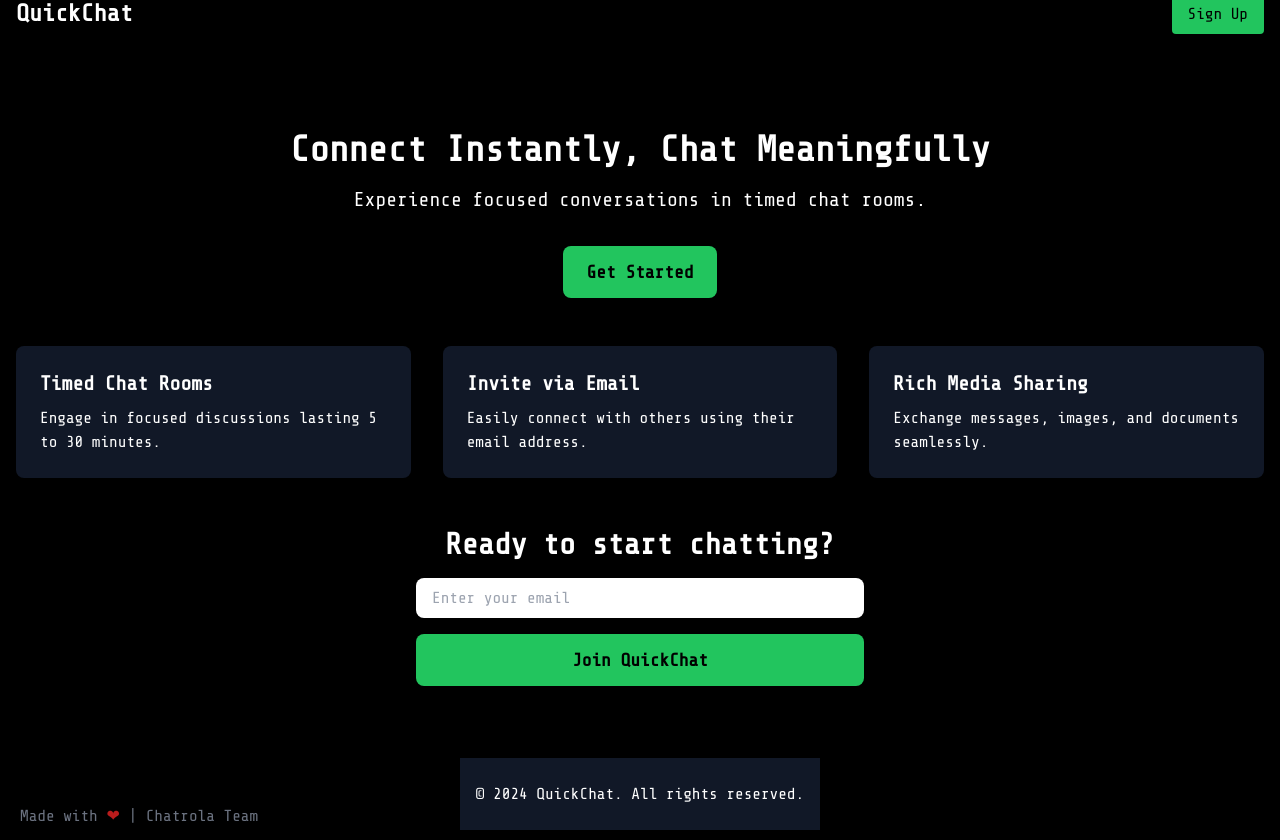
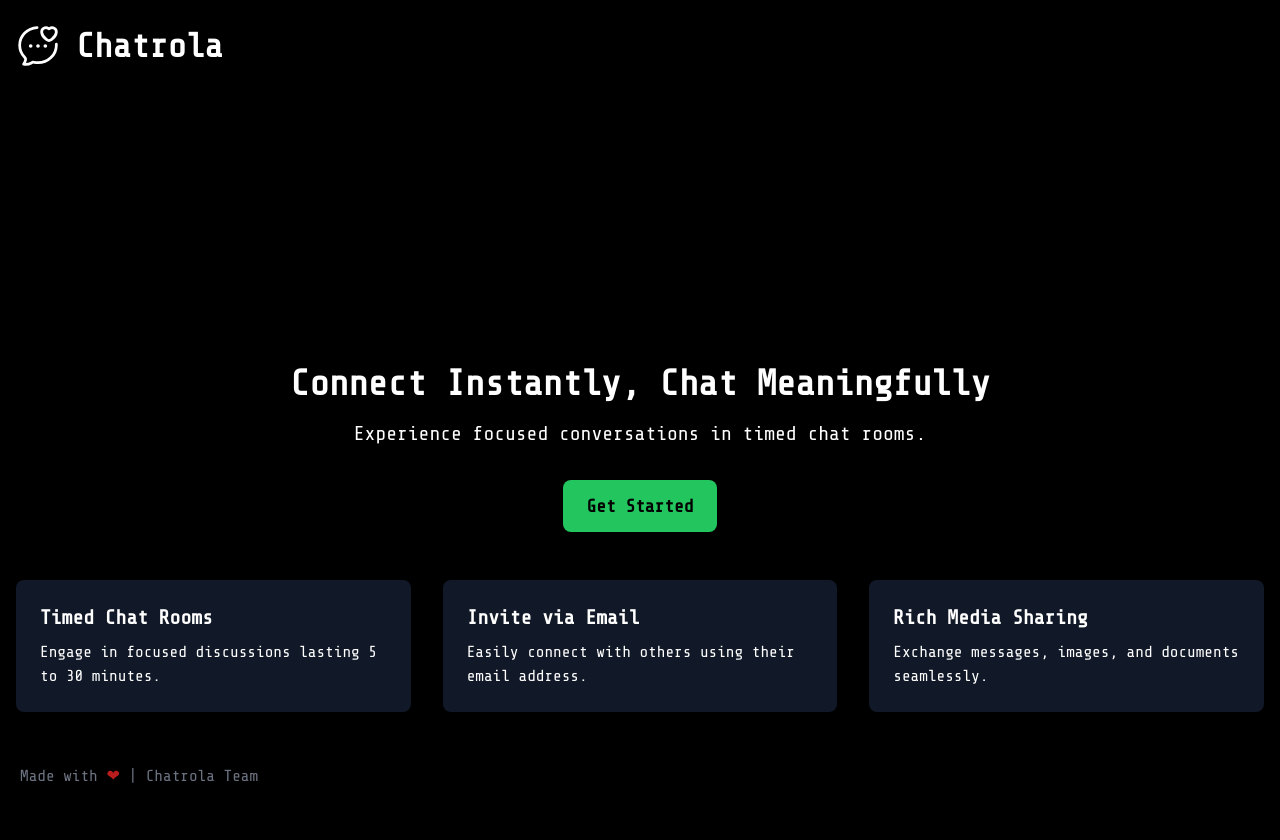
Before and after one commit to Atom-cell/Chatrola, a Next.js app: page / in a window 1280 px wide. After the commit the page ends 800 px from the top, so only its background shows below. Built offline with nearby package versions, Linux system fonts and the light colour scheme.

Commit message:
Landing page changed. new route added

```diff
--- a/app/components/Button.tsx
+++ b/app/components/Button.tsx
@@ -1,6 +1,8 @@
+'use client';
+
 import React from 'react';
 import Spinner from './Spinner';
-import {ButtonType} from '@/app/utils/Types';
+import { ButtonType } from '@/app/utils/Types';
 
 const Button = ({ buttonText, type, clickFn, loading }: ButtonType) => {
 	return (
@@ -9,7 +11,7 @@ const Button = ({ buttonText, type, clickFn, loading }: ButtonType) => {
 			onClick={() => clickFn && clickFn()}
 			className='m-4 bg-green-1 w-2/4 rounded py-2 md:text-xl hover:bg-green-600 flex items-center justify-center'
 		>
-			{loading ? <Spinner width={24} height={24}/> : buttonText}
+			{loading ? <Spinner width={24} height={24} /> : buttonText}
 		</button>
 	);
 };
--- a/app/components/Header.tsx
+++ b/app/components/Header.tsx
@@ -3,10 +3,15 @@ import ChatrolaIcon from '../icons/Icon';
 
 const Header = () => {
 	return (
-		<div className='w-full gap-4 flex items-center h-auto p-3 shadow-md shadow-green-1'>
-			{/* <ChatrolaIcon /> */}
-			<p className='font-semibold text-2xl md:text-3xl'>Chatrola</p>
-		</div>
+		<header className='container mx-auto px-4 py-6'>
+			<nav className='flex items-center'>
+				<ChatrolaIcon />
+				<h1 className='ml-4'>Chatrola</h1>
+				{/* <button className='bg-green-1 text-black px-4 py-2 rounded'>
+						Sign Up
+					</button> */}
+			</nav>
+		</header>
 	);
 };
 
--- /dev/null
+++ b/app/create-room/page.tsx
@@ -0,0 +1,17 @@
+import React from 'react';
+import CreateRoom from '../components/CreateRoom';
+import Header from '../components/Header';
+
+const page = () => {
+	return (
+		<div className='flex flex-col justify-between items-center w-screen h-screen space-y-6'>
+			<Header />
+			<h3 className='text-slate-200 md:text-4xl text-3xl font-extrabold my-12'>
+				Create Instant Room
+			</h3>
+			<CreateRoom />
+		</div>
+	);
+};
+
+export default page;
--- a/app/page.tsx
+++ b/app/page.tsx
@@ -1,23 +1,12 @@
 import React from 'react';
-import CreateRoom from './components/CreateRoom';
+import Button from './components/Button';
+import Header from './components/Header';
+
 const page = () => {
 	return (
-		<div className='flex flex-col justify-center items-center w-full h-full space-y-6'>
-			{/* <h3 className='text-slate-200 md:text-4xl text-3xl font-extrabold mb-12'>
-				Create Instant Room
-			</h3>
-			<CreateRoom /> */}
-
-			<header className='container mx-auto px-4 py-6'>
-				<nav className='flex justify-between items-center'>
-					<h1 className='text-2xl font-bold'>QuickChat</h1>
-					<button className='bg-green-1 text-black px-4 py-2 rounded'>
-						Sign Up
-					</button>
-				</nav>
-			</header>
-
-			<main className='container mx-auto px-4 py-12'>
+		<div className='flex flex-col justify-between items-center h-screen'>
+			<Header />
+			<main className='container mx-auto px-4 pt-5'>
 				<section className='text-center mb-12'>
 					<h2 className='text-4xl font-bold mb-4'>
 						Connect Instantly, Chat Meaningfully
@@ -45,7 +34,7 @@ const page = () => {
 					</div>
 				</section>
 
-				<section className='text-center'>
+				{/* <section className='text-center'>
 					<h2 className='text-3xl font-bold mb-4'>Ready to start chatting?</h2>
 					<form className='max-w-md mx-auto'>
 						<input
@@ -61,14 +50,8 @@ const page = () => {
 							Join QuickChat
 						</button>
 					</form>
-				</section>
+				</section> */}
 			</main>
-
-			<footer className='bg-gray-900 mt-12 py-6'>
-				<div className='container mx-auto px-4 text-center'>
-					<p>&copy; 2024 QuickChat. All rights reserved.</p>
-				</div>
-			</footer>
 		</div>
 	);
 };
```
